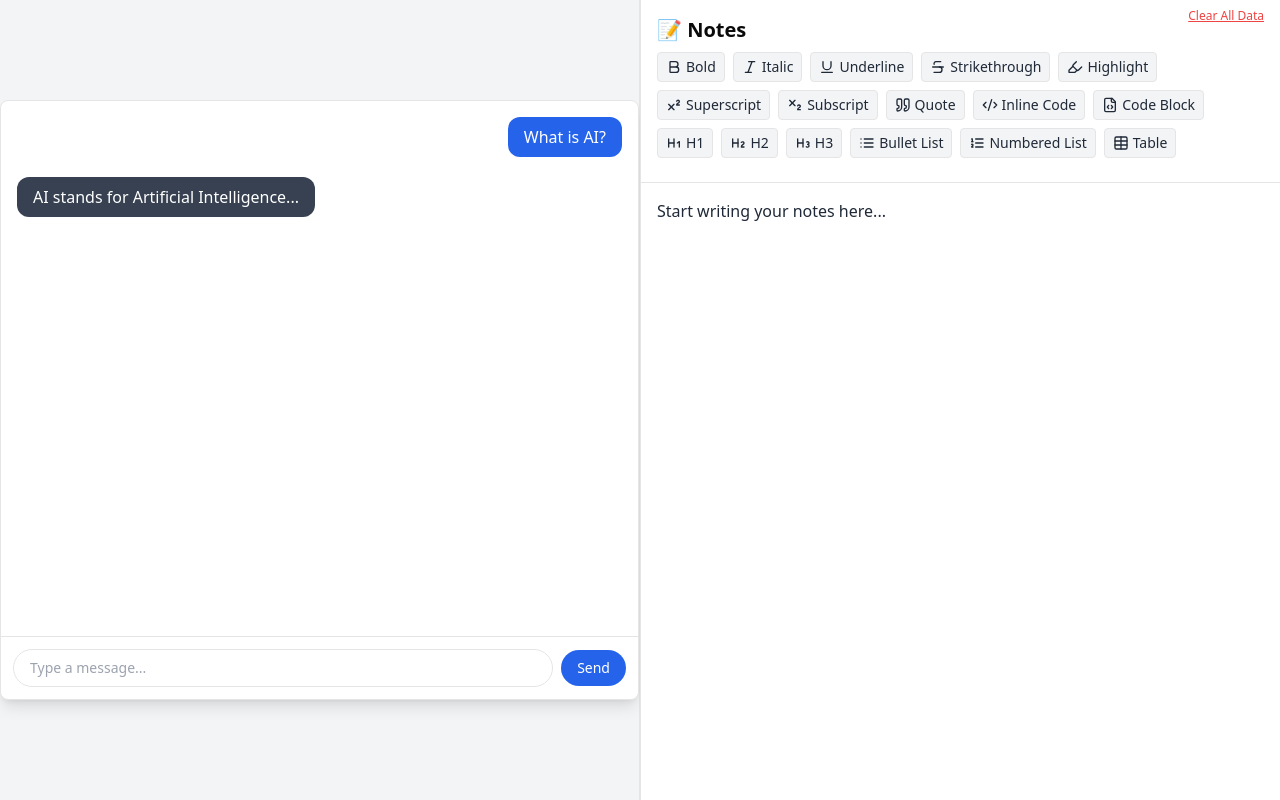
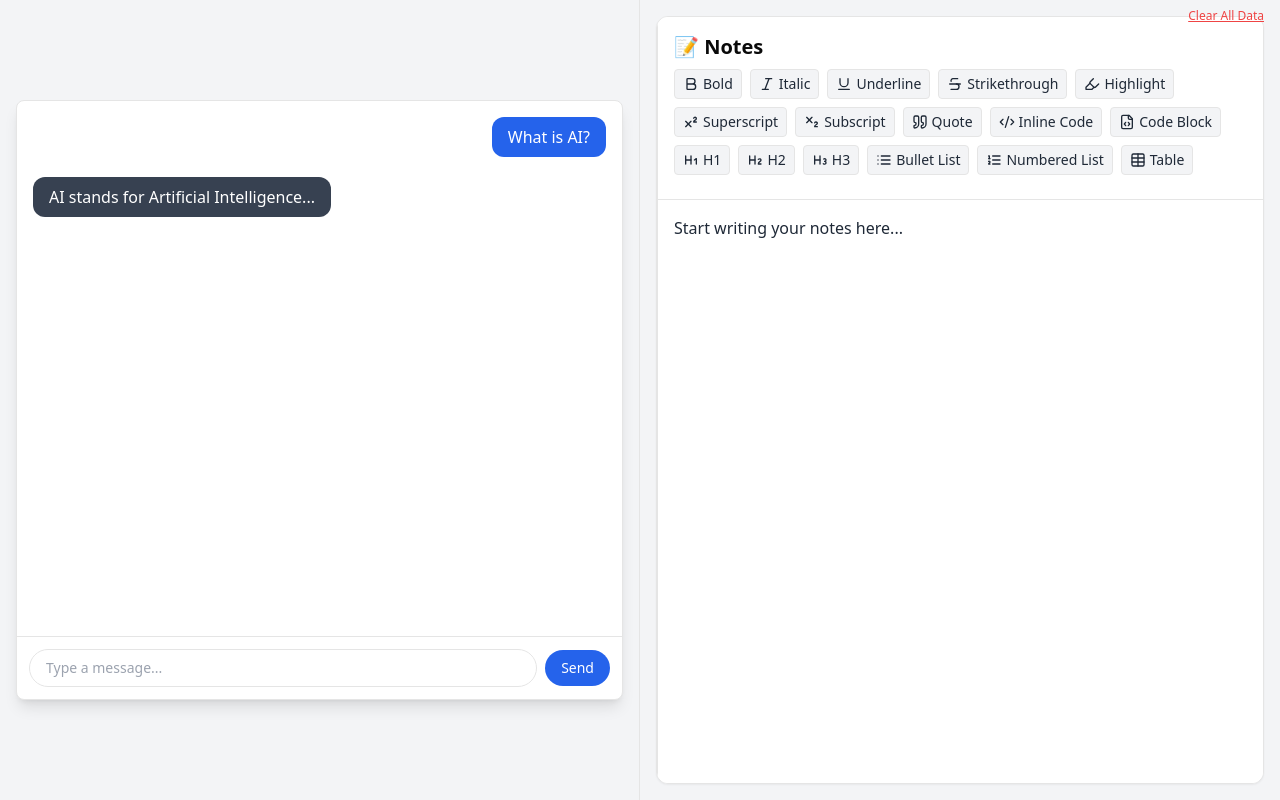
Before and after one commit to danishirfan21/NotionGPT, a React (Vite) app in the folder notiongpt-ui/: page / in a window 1280 px wide. Built offline with nearby package versions, Linux system fonts and the light colour scheme.

Commit message:
slight fix of padding

```diff
--- a/notiongpt-ui/src/App.tsx
+++ b/notiongpt-ui/src/App.tsx
@@ -38,18 +38,20 @@ export default function App() {
   }, [noteValue]);
 
   return (
-    <div className="h-screen w-screen flex flex-col bg-gray-100">
+    <div className="h-screen w-screen flex flex-col overflow-hidden bg-gray-100">
       {/* Desktop Layout */}
-      <div className="hidden md:flex flex-1">
-        <div className="w-1/2 border-r flex justify-center items-center">
+      <div className="hidden md:flex flex-1 h-screen">
+        <div className="w-1/2 border-r flex justify-center items-center p-4">
           <ChatContainer onNewAIMessage={handleSyncMessageToNotes} />
         </div>
-        <div className="w-1/2">
-          <BlockEditor
-            editor={editor}
-            value={noteValue}
-            onChange={setNoteValue}
-          />
+        <div className="w-1/2 p-4">
+          <div className="h-full w-full bg-white rounded-xl shadow-sm border flex flex-col overflow-hidden">
+            <BlockEditor
+              value={noteValue}
+              onChange={setNoteValue}
+              editor={editor}
+            />
+          </div>
         </div>
       </div>
 
```
